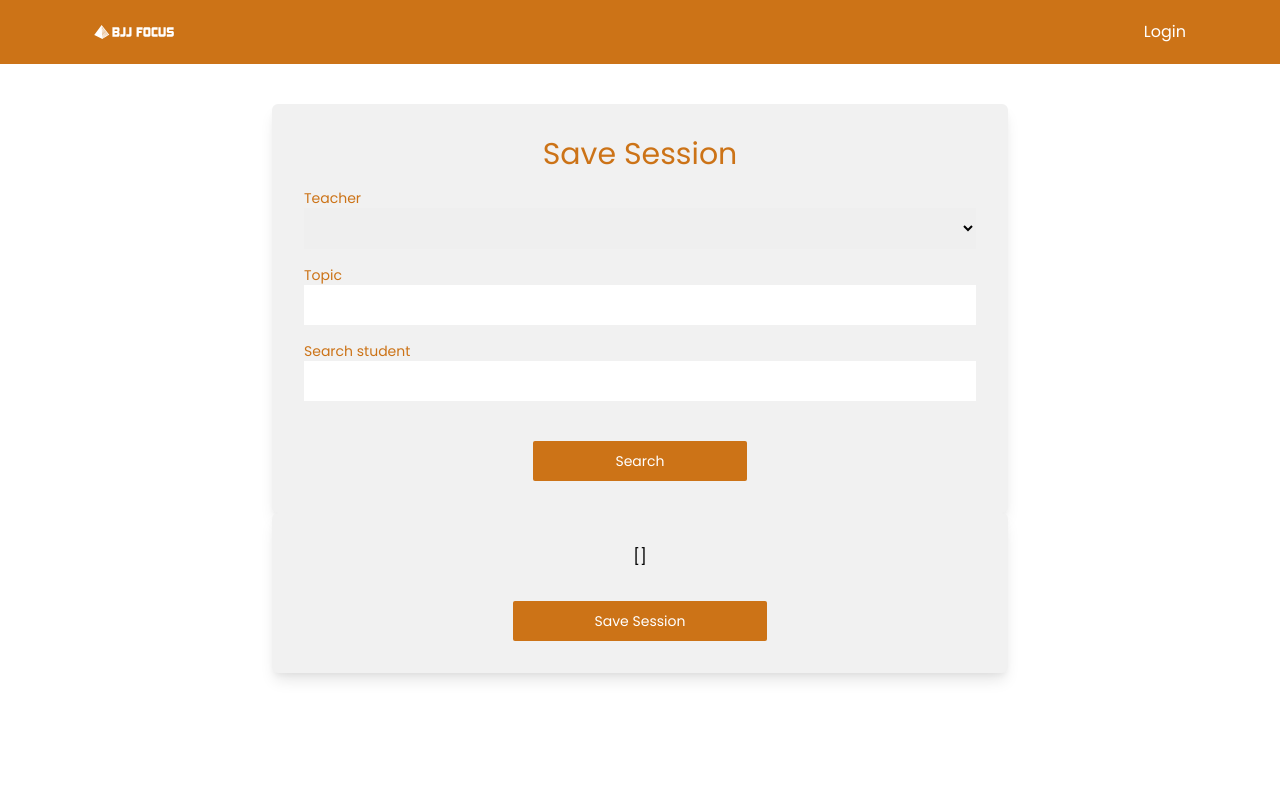
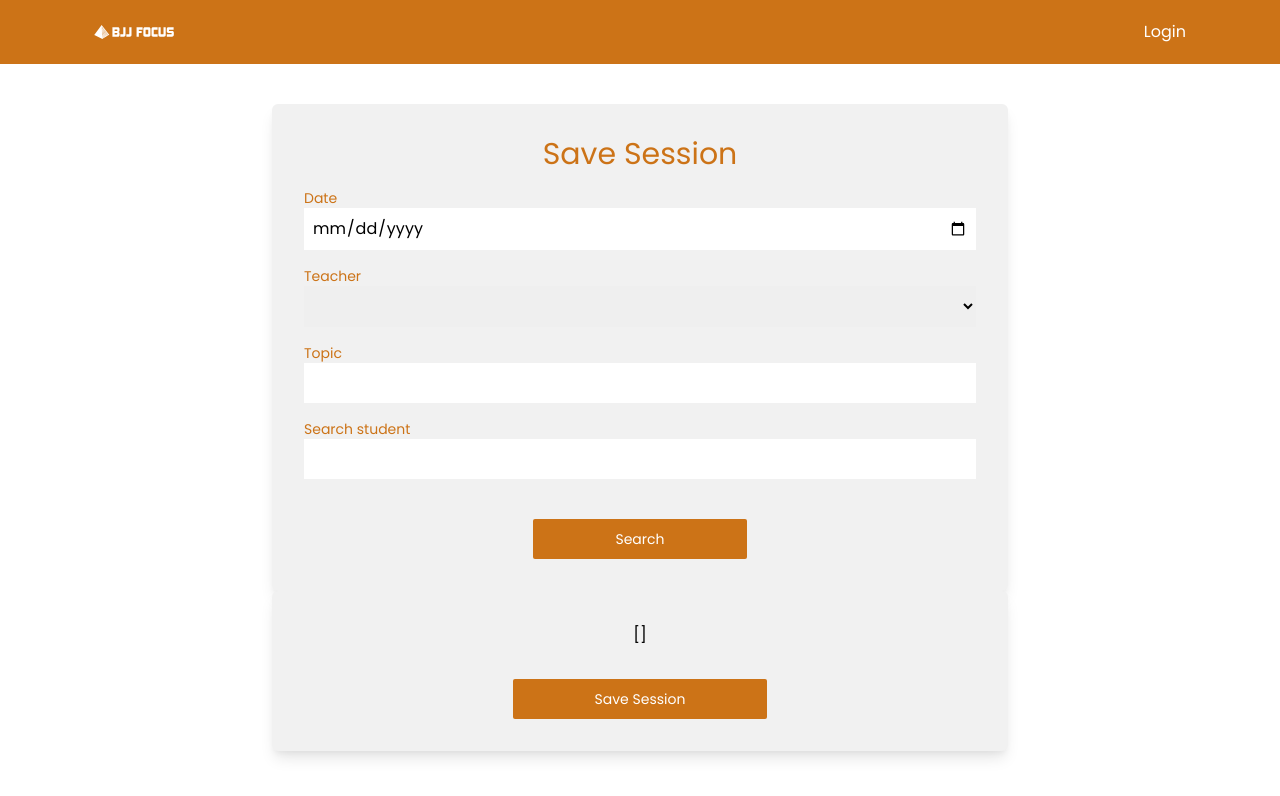
Before and after one commit to lospoy/BJJ-Focus-App, a Vue app: page /session in a window 1280 px wide. Shown: the top 796 px of the page. Built offline with nearby package versions, Linux system fonts and the light colour scheme.

Commit message:
working setDate function

```diff
--- a/src/views/Session.vue
+++ b/src/views/Session.vue
@@ -22,6 +22,19 @@
             >
                 <h1 class="text-3xl text-at-light-orange self-center">Save Session</h1>
 
+                <!-- Date -->
+                <div class="flex flex-col">
+                <label for="date" class="text-sm text-at-light-orange">
+                    Date
+                </label>
+                <input
+                    type="date"
+                    class="p-2 text-grey-500 focus:outline-none"
+                    id="date"
+                    v-model="date"
+                />
+                </div>
+
                 <!-- Teacher -->
                 <div class="flex flex-col">
                 <label for="teacher" class="text-sm text-at-light-orange">
@@ -33,7 +46,7 @@
                     id="teacher"
                     v-model="teacher"
                 >
-                <option value="carlos-campoy">Carlos Campoy</option>
+                <option value="carlosCampoy">Carlos Campoy</option>
                 </select>
                 </div>
 
@@ -103,25 +116,29 @@ export default {
         Button,
     },
     setup() {
-        // *****************MOST RECENT SITUATION***************
-        // studentList and humanIdList are not behaving like arrays, but objects instead
-        // I want them to be arrays so I can push student name and human ids into them, respectively
-        // https://javascript.plainenglish.io/list-rendering-with-vue-js-v-for-directive-91a0a7756a68
+        // Human IDs
+        const carlosCampoy = '630e5c2da1c2a0bcf246c383'
 
         // Create data
-        const teacher = ref(null)
+        const teacher = carlosCampoy
         const topic = ref('')
         const student = ref(null)
+        const date = ref(null)
         // gotta use reactive when dealing with objects/arrays
         const studentList = reactive([]) // Initialize empty array show attending student list in DOM
         const humanIdList = reactive([]) // Initialize empty array to store human ids for POST
 
-        // Current teacher is only Carlos
-        const carlosHumanId = '630e5c2da1c2a0bcf246c383'
-
         // Error variables
         const statusMsg = ref(null)
         const errorMsg = ref(null)
+
+        // Date
+        const getDate = _ => {
+            // if date has not been selected, default to NOW
+            if(!date.value) { return moment().format() }
+            // otherwise return date selected
+            return date.value
+        }
 
         const getStudent = async () => {
             // Retrieve object with all humans in database
@@ -136,6 +153,7 @@ export default {
             // debugging
             console.log(studentName)
             console.log(studentHumanId)
+            console.log(date)
 
             const addStudentToList = async () => studentList.push(studentName)
             const addHumantoAttendance = async () => humanIdList.push(studentHumanId)
@@ -149,10 +167,10 @@ export default {
             try {
               await saveSession({
                 when: {
-                    date: moment().format()
+                    date: getDate()
                 },
                 who: {
-                    teacher: { _id: carlosHumanId },
+                    teacher: { _id: teacher },
                     // creates array with '_id' as key and human id string as value
                     students: humanIdList.reduce((s, a) => {
                         s.push({_id: a})
@@ -167,7 +185,6 @@ export default {
                     }
                 }
               });
-              router.push({ name: "Home" });
             } catch (error) {
               errorMsg.value = error.message;
               setTimeout(() => {
@@ -175,7 +192,7 @@ export default {
               }, 5000);
             }
         }
-        return { teacher, student, topic, statusMsg, errorMsg, getStudent, session, studentList, humanIdList }
+        return { teacher, student, date, topic, statusMsg, errorMsg, getStudent, session, studentList, humanIdList, getDate }
     },
 }
 </script>
```
